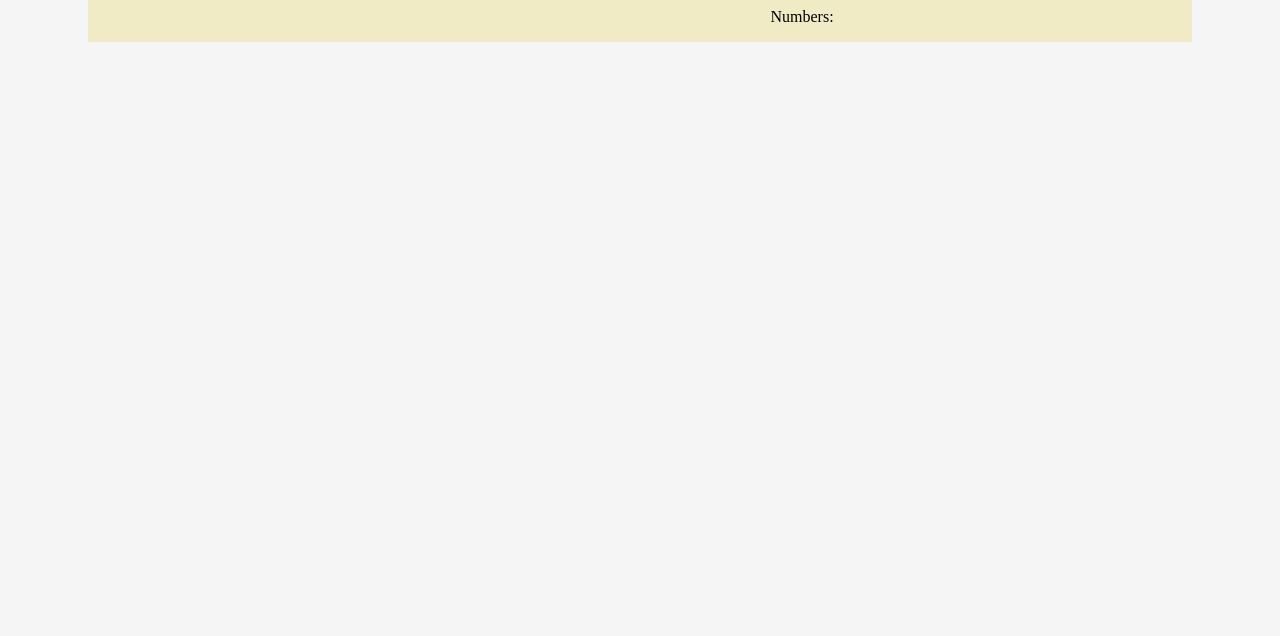
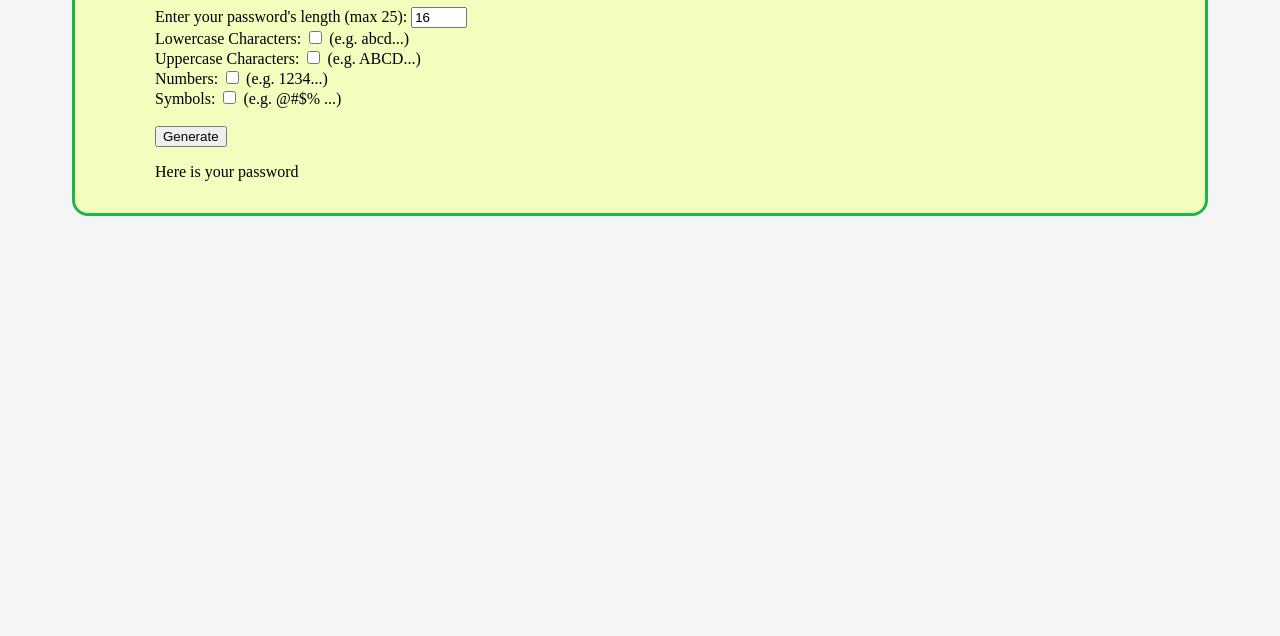
Before and after one commit to theksbd/RandomPasswordGenerator_Web, a plain HTML site: page index.html in a window 1280 px wide. Shown: the part 164-800 px from the top of the page. Drawn offline with Linux system fonts and the light colour scheme; files whose address does not match are found by name.

Commit message:
Continue to build a web

```diff
--- a/assets/css/style.css
+++ b/assets/css/style.css
@@ -1,14 +1,16 @@
 body {
   background-color: whitesmoke;
-  padding: 5rem;
+  padding: 5% 5%;
 }
 
 .container {
-  width: auto;
-  height: auto;
-  background: rgb(240, 235, 197);
-  margin: auto;
-  padding: 0px;
-  display: flex;
-  justify-content: center;
+  background-color: rgb(242, 253, 190);
+  margin: 0;
+  padding: 1rem 5rem;
+  border: solid rgb(28, 182, 74) 3px;
+  border-radius: 1rem;
 }
+
+h1 {
+  text-align: center;
+}
--- a/assets/script/script.js
+++ b/assets/script/script.js
@@ -3,3 +3,4 @@ const b = 10;
 
 if (a > b) console.log("Hello");
 else console.log("Hi");
+// ====
--- a/index.html
+++ b/index.html
@@ -23,11 +23,53 @@
       <div id="header">
         <h1>Random Password Generator</h1>
       </div>
-      <div id="select-option">
-        <p class="inner-text">Lowercase Characters:</p>
-        <p class="inner-text">Uppercase Characters:</p>
-        <p class="inner-text">Numbers:</p>
+      <form>
+        <label for="length">Enter your password's length (max 25): </label>
+        <input
+          type="number"
+          id="length"
+          name="length"
+          min="1"
+          max="25"
+          step="1"
+          value="16"
+        />
+      </form>
+      <div class="select-option">
+        <div class="inner-text">
+          Lowercase Characters:
+          <input
+            type="checkbox"
+            id="lowercase"
+            name="lowercase"
+            value="lowercase"
+          />
+          <label for="lowercase"> (e.g. abcd...) </label>
+        </div>
+        <div class="inner-text">
+          Uppercase Characters:
+          <input
+            type="checkbox"
+            id="uppercase"
+            name="uppercase"
+            value="uppercase"
+          />
+          <label for="uppercase"> (e.g. ABCD...) </label>
+        </div>
+        <div class="inner-text">
+          Numbers:
+          <input type="checkbox" id="number" name="number" value="number" />
+          <label for="number"> (e.g. 1234...) </label>
+        </div>
+        <div class="inner-text">
+          Symbols:
+          <input type="checkbox" id="symbol" name="symbol" value="symbol" />
+          <label for="symbol"> (e.g. @#$% ...) </label>
+        </div>
       </div>
+      <br>
+      <button id="submit" class="btn-submit">Generate</button>
+      <p>Here is your password</p>
     </div>
   </body>
 </html>
```
